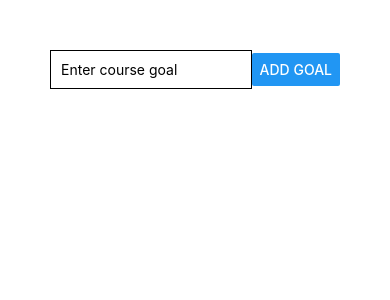
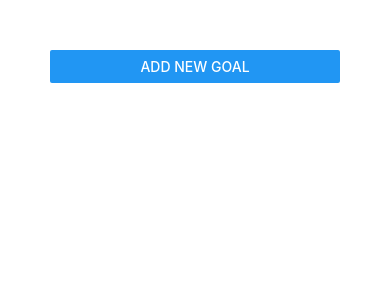
Before and after one commit to obododavid/learn-react-native, a React Native app: screen / in a window 390 px wide. Shown: the top 300 px of the page. Built offline with nearby package versions, Linux system fonts and the light colour scheme.

Commit message:
impove goal input component -closing of modal -clearing of input field

```diff
--- a/App.js
+++ b/App.js
@@ -4,10 +4,12 @@
 import GoalInput from './components/GoalInput';
 
 export default function App() {
-  const [allGoals, setAllGoals] = useState([])
+  const [allGoals, setAllGoals] = useState([]);
+  const [isAddMode, setIsAddMode] = useState('')
 
   const handleAddGoal = enteredText => {
     setAllGoals((allGoals) => [...allGoals, { id: Math.random().toString(), value: enteredText }])
+    setIsAddMode(false)
   }
 
   const handleRemoveGoal = (id) => {
@@ -16,11 +18,14 @@
     })
   }
 
-
+  const handleCancelAddGoal = () => {
+    setIsAddMode(false)
+  }
 
   return (
     <View style={styles.screen}>
-      <GoalInput onAddGoal={handleAddGoal} />
+      <Button title="ADD NEW GOAL" onPress={() => setIsAddMode(true)} />
+      <GoalInput visible={isAddMode} onCancel={handleCancelAddGoal} onAddGoal={handleAddGoal} />
       <FlatList
         keyExtractor={(item, index) => item.id}
         data={allGoals}
--- a/components/GoalInput.js
+++ b/components/GoalInput.js
@@ -1,5 +1,5 @@
 import React, { useState } from 'react';
-import { View, StyleSheet, TextInput, Button } from 'react-native';
+import { View, StyleSheet, TextInput, Button, Modal } from 'react-native';
 
 const GoalInput = props => {
     const [enteredText, setEnteredText] = useState('');
@@ -8,26 +8,47 @@
         setEnteredText(enteredText)
     }
 
+    const handleOnPress = () => {
+        props.onAddGoal(enteredText);
+        setEnteredText('')
+    }
+
     return (
-        <View style={styles.inputContainer}>
-            <TextInput placeholder="Enter course goal" style={styles.input} onChangeText={handleGetInputText} value={enteredText} />
-            <Button title="ADD GOAL" onPress={() => props.onAddGoal(enteredText)} />
-        </View>
+        <Modal visible={props.visible} animationType="slide">
+            <View style={styles.inputContainer}>
+                <TextInput
+                    placeholder="Enter course goal"
+                    style={styles.input}
+                    onChangeText={handleGetInputText}
+                    value={enteredText} />
+                <View style={styles.buttonContainer}>
+                    <Button title="CANCEL" color="red" onPress={props.onCancel} />
+                    <Button title="ADD" onPress={handleOnPress} />
+                </View>
+            </View>
+        </Modal>
     )
 }
 
 const styles = StyleSheet.create({
     inputContainer: {
-        flexDirection: 'row',
-        justifyContent: 'space-between',
+        flex: 1,
+        justifyContent: 'center',
         alignItems: 'center'
     },
     input: {
         width: '80%',
         borderColor: 'black',
         borderWidth: 1,
-        padding: 10
+        padding: 10,
+        marginBottom: 10
     },
+    buttonContainer: {
+        flexDirection: 'row',
+        width: '80%',
+        justifyContent: 'space-between'
+
+    }
 })
 
 export default GoalInput
```
